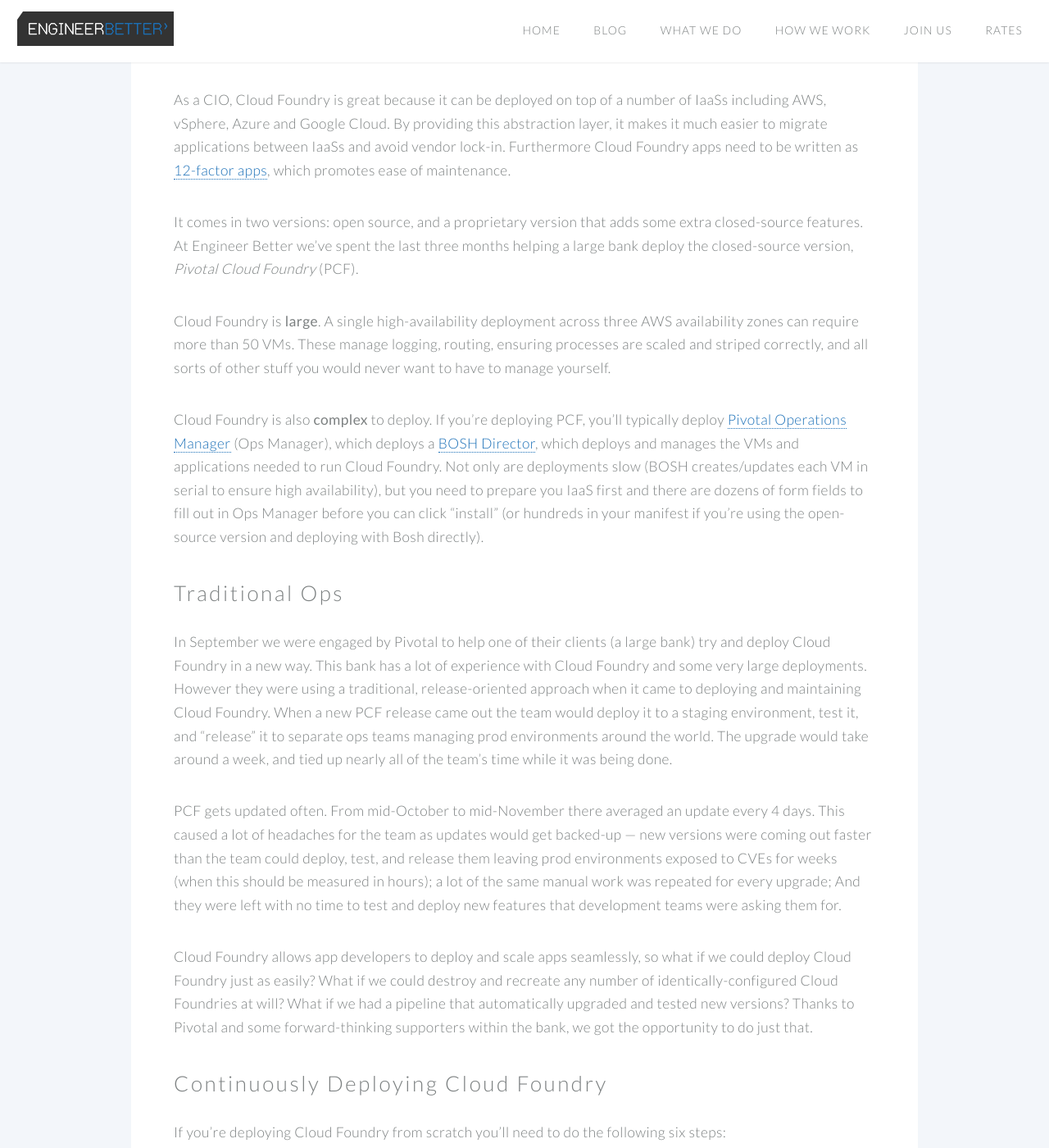
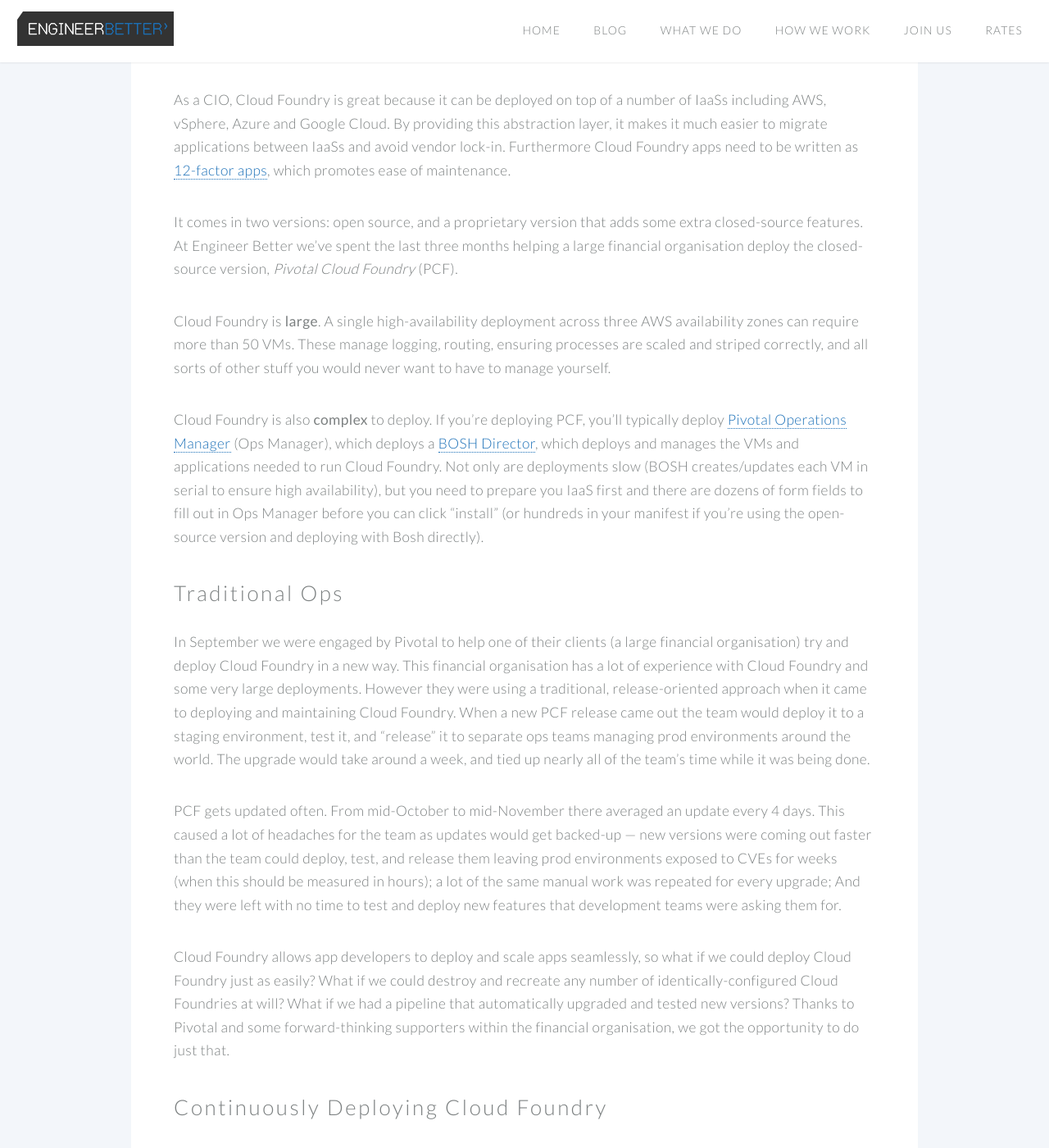
Before and after one commit to DanielJonesEB/engineerbetter.com, a Jekyll site: the page built from _posts/2016-12-14-continuously-deploying-pivotal-cloudfoundry.markdown, in a window 1280 px wide and 1400 px high, scrolled down 1173 px. Shown: the whole window at 82% size. Built offline with Jekyll 4.4.1, drawn with Linux system fonts in a browser that asks for light colours; comment, search, counter and statistics services are not loaded.

Commit message:
be less specific about client

```diff
--- a/_posts/2016-12-14-continuously-deploying-pivotal-cloudfoundry.markdown
+++ b/_posts/2016-12-14-continuously-deploying-pivotal-cloudfoundry.markdown
@@ -13,7 +13,7 @@
 
 As a CIO, Cloud Foundry is great because it can be deployed on top of a number of IaaSs including AWS, vSphere, Azure and Google Cloud. By providing this abstraction layer, it makes it much easier to migrate applications between IaaSs and avoid vendor lock-in. Furthermore Cloud Foundry apps need to be written as [12-factor apps](https://12factor.net/), which promotes ease of maintenance.
 
-It comes in two versions: open source, and a proprietary version that adds some extra closed-source features. At Engineer Better we've spent the last three months helping a large bank deploy the closed-source version, *Pivotal Cloud Foundry* (PCF).
+It comes in two versions: open source, and a proprietary version that adds some extra closed-source features. At Engineer Better we've spent the last three months helping a large financial organisation deploy the closed-source version, *Pivotal Cloud Foundry* (PCF).
 
 Cloud Foundry is **large**. A single high-availability deployment across three AWS availability zones can require more than 50 VMs. These manage logging, routing, ensuring processes are scaled and striped correctly, and all sorts of other stuff you would never want to have to manage yourself.
 
@@ -23,11 +23,11 @@
 
 ## Traditional Ops
 
-In September we were engaged by Pivotal to help one of their clients (a large bank) try and deploy Cloud Foundry in a new way. This bank has a lot of experience with Cloud Foundry and some very large deployments. However they were using a traditional, release-oriented approach when it came to deploying and maintaining Cloud Foundry. When a new PCF release came out the team would deploy it to a staging environment, test it, and "release" it to separate ops teams managing prod environments around the world. The upgrade would take around a week, and tied up nearly all of the team's time while it was being done.
+In September we were engaged by Pivotal to help one of their clients (a large financial organisation) try and deploy Cloud Foundry in a new way. This financial organisation has a lot of experience with Cloud Foundry and some very large deployments. However they were using a traditional, release-oriented approach when it came to deploying and maintaining Cloud Foundry. When a new PCF release came out the team would deploy it to a staging environment, test it, and "release" it to separate ops teams managing prod environments around the world. The upgrade would take around a week, and tied up nearly all of the team's time while it was being done.
 
 PCF gets updated often. From mid-October to mid-November there averaged an update every 4 days. This caused a lot of headaches for the team as updates would get backed-up — new versions were coming out faster than the team could deploy, test, and release them leaving prod environments exposed to CVEs for weeks (when this should be measured in hours); a lot of the same manual work was repeated for every upgrade; And they were left with no time to test and deploy new features that development teams were asking them for.
 
-Cloud Foundry allows app developers to deploy and scale apps seamlessly, so what if we could deploy Cloud Foundry just as easily? What if we could destroy and recreate any number of identically-configured Cloud Foundries at will? What if we had a pipeline that automatically upgraded and tested new versions? Thanks to Pivotal and some forward-thinking supporters within the bank, we got the opportunity to do just that.
+Cloud Foundry allows app developers to deploy and scale apps seamlessly, so what if we could deploy Cloud Foundry just as easily? What if we could destroy and recreate any number of identically-configured Cloud Foundries at will? What if we had a pipeline that automatically upgraded and tested new versions? Thanks to Pivotal and some forward-thinking supporters within the financial organisation, we got the opportunity to do just that.
 
 ## Continuously Deploying Cloud Foundry
 
```
